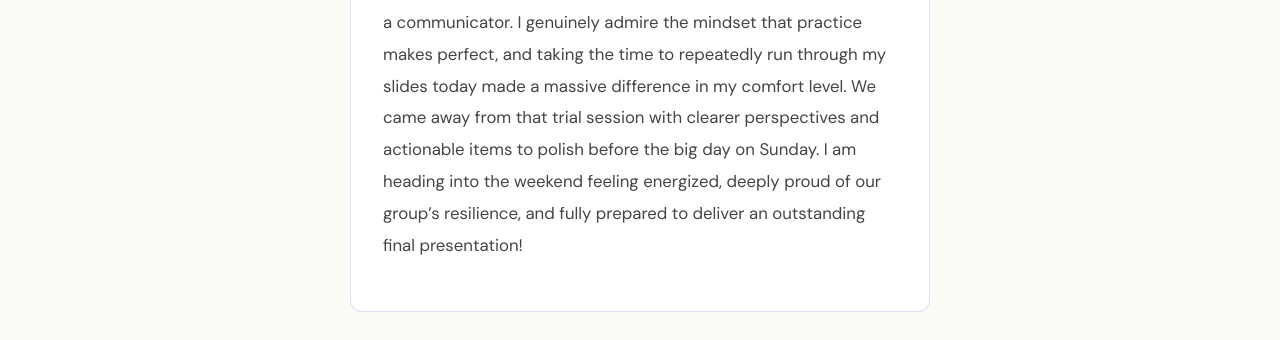
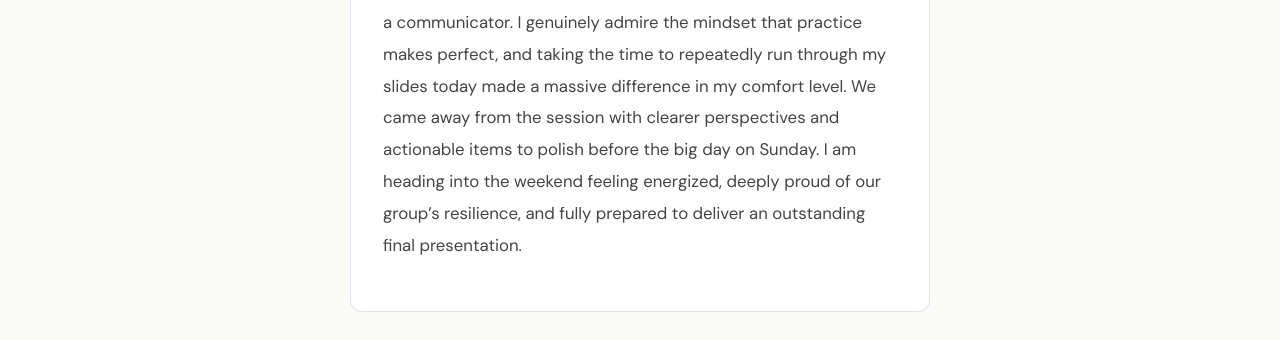
Before and after one commit to SandyAkoy/sandyakoyceamls26.github.io, a Jekyll site: the page built from _posts/2026-07-23-day-43.md, in a window 1280 px wide and 1400 px high, scrolled down 1369 px. Shown: the part 717-1057 px from the top of the window. Built offline with Jekyll 4.4.1, drawn with Linux system fonts in a browser that asks for light colours; some web fonts are replaced; some of the changed text lies outside the part shown.

Commit message:
Update 2026-07-23-day-43.md

```diff
--- a/_posts/2026-07-23-day-43.md
+++ b/_posts/2026-07-23-day-43.md
@@ -20,7 +20,7 @@ blockers: |
 
 reflection: |
 
-   Reflecting on today, stepping up to present in front of Dr. Mack, Elijah, and Michael was definitely nerve-wracking at first, but getting it done was an incredible confidence booster. Standing up there and explaining our multimodal drift evaluations made me realize just how deeply we understand this science. I truly appreciated all the feedback and constructive criticism the staff gave us. Instead of viewing critiques as flaws, our team embraced them as valuable insights that will push our presentation from great to exceptional. It is inspiring to see how feedback genuinely refines your work and makes you better as both a researcher and a communicator. I genuinely admire the mindset that practice makes perfect, and taking the time to repeatedly run through my slides today made a massive difference in my comfort level. We came away from that trial session with clearer perspectives and actionable items to polish before the big day on Sunday. I am heading into the weekend feeling energized, deeply proud of our group's resilience, and fully prepared to deliver an outstanding final presentation!
+   Reflecting on today, stepping up to present in front of Dr. Mack, Elijah, and Michael was definitely nerve-wracking at first, but getting it done was an incredible confidence booster. Standing up there and explaining our multimodal drift evaluations made me realize just how deeply we understand this science. I truly appreciated all the feedback and constructive criticism the staff gave us. Instead of viewing critiques as flaws, our team embraced them as valuable insights that will push our presentation from great to exceptional. It is inspiring to see how feedback genuinely refines your work and makes you better as both a researcher and a communicator. I genuinely admire the mindset that practice makes perfect, and taking the time to repeatedly run through my slides today made a massive difference in my comfort level. We came away from the session with clearer perspectives and actionable items to polish before the big day on Sunday. I am heading into the weekend feeling energized, deeply proud of our group's resilience, and fully prepared to deliver an outstanding final presentation.
 
 
 
```
